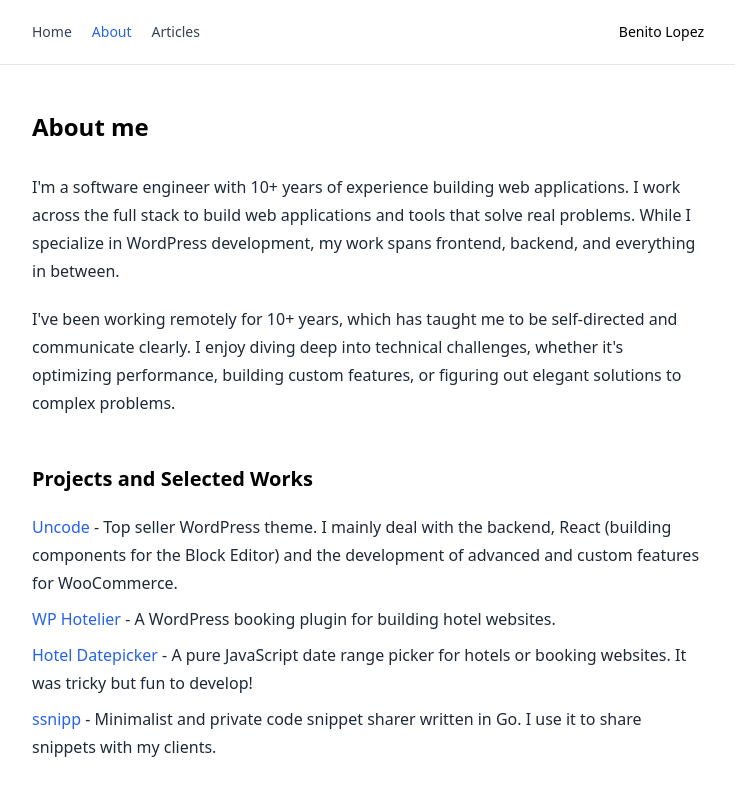
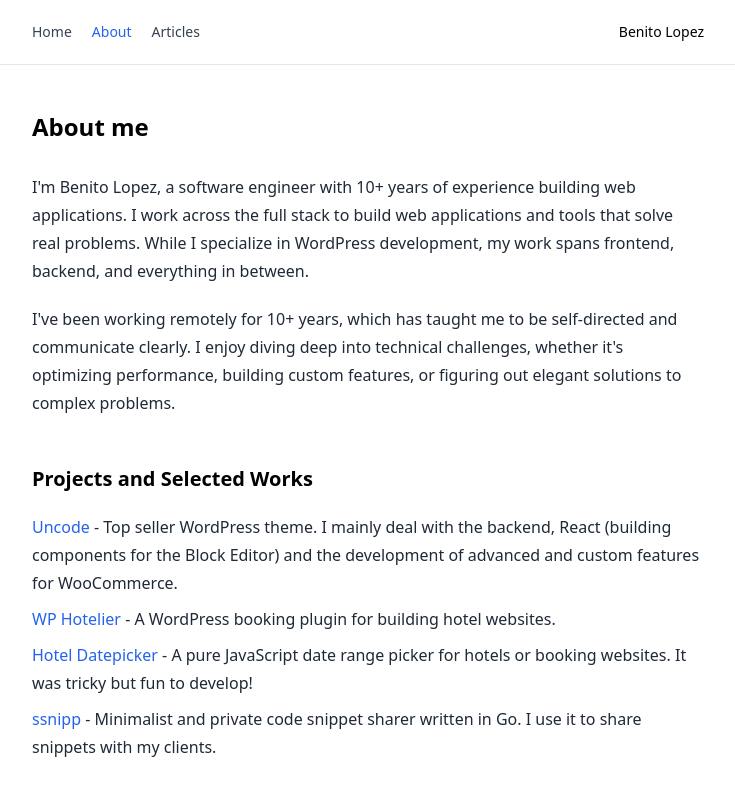
Before and after one commit to benitolopez/lopezb.com, a Next.js app: page /about in a window 1280 px wide. Shown: the top 800 px of the page, without its empty margins (272-1007 px from the left). Built offline with nearby package versions, Linux system fonts and the light colour scheme.

Commit message:
Added my name :)

```diff
--- a/app/(default-layout)/about/page.tsx
+++ b/app/(default-layout)/about/page.tsx
@@ -14,11 +14,11 @@ export default function About() {
       </h1>
       <div className="content mt-8">
         <p className="leading-7 text-gray-800 mb-5">
-          I'm a software engineer with 10+ years of experience building web
-          applications. I work across the full stack to build web applications
-          and tools that solve real problems. While I specialize in WordPress
-          development, my work spans frontend, backend, and everything in
-          between.
+          I'm Benito Lopez, a software engineer with 10+ years of experience
+          building web applications. I work across the full stack to build web
+          applications and tools that solve real problems. While I specialize in
+          WordPress development, my work spans frontend, backend, and everything
+          in between.
         </p>
 
         <p className="leading-7 text-gray-800 mb-5">
```
